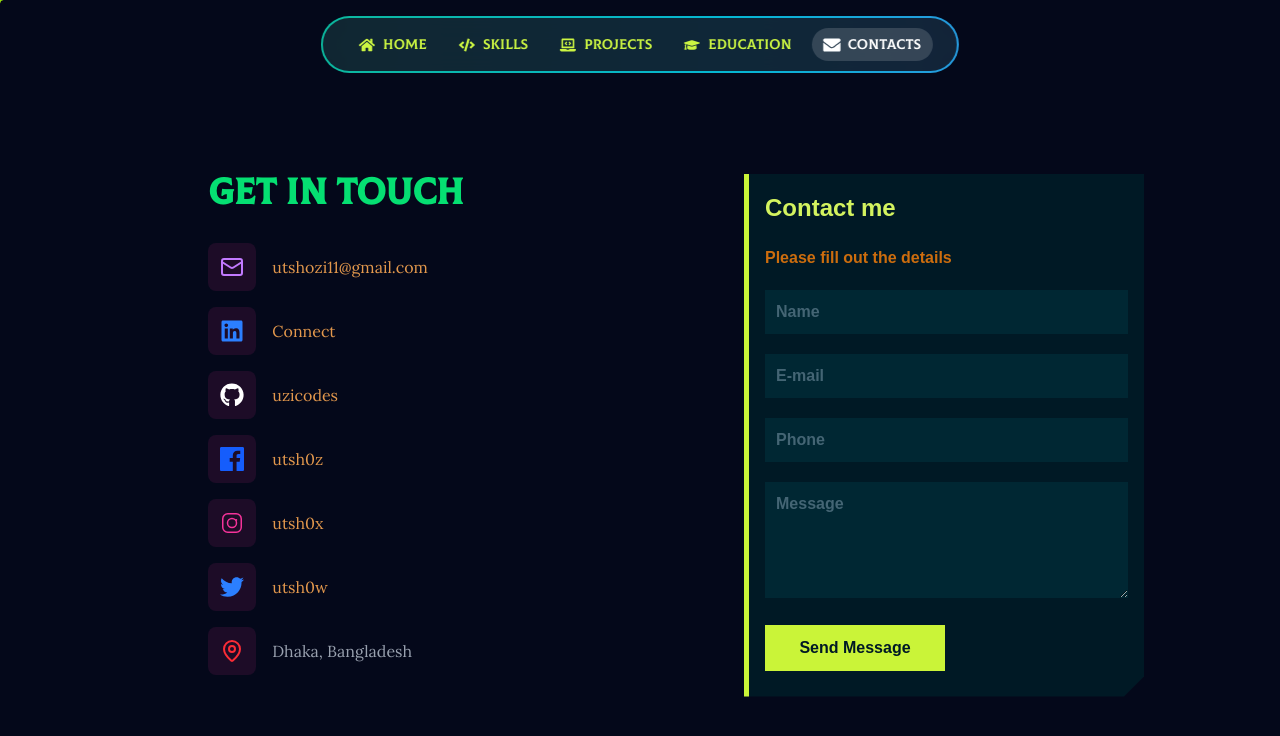
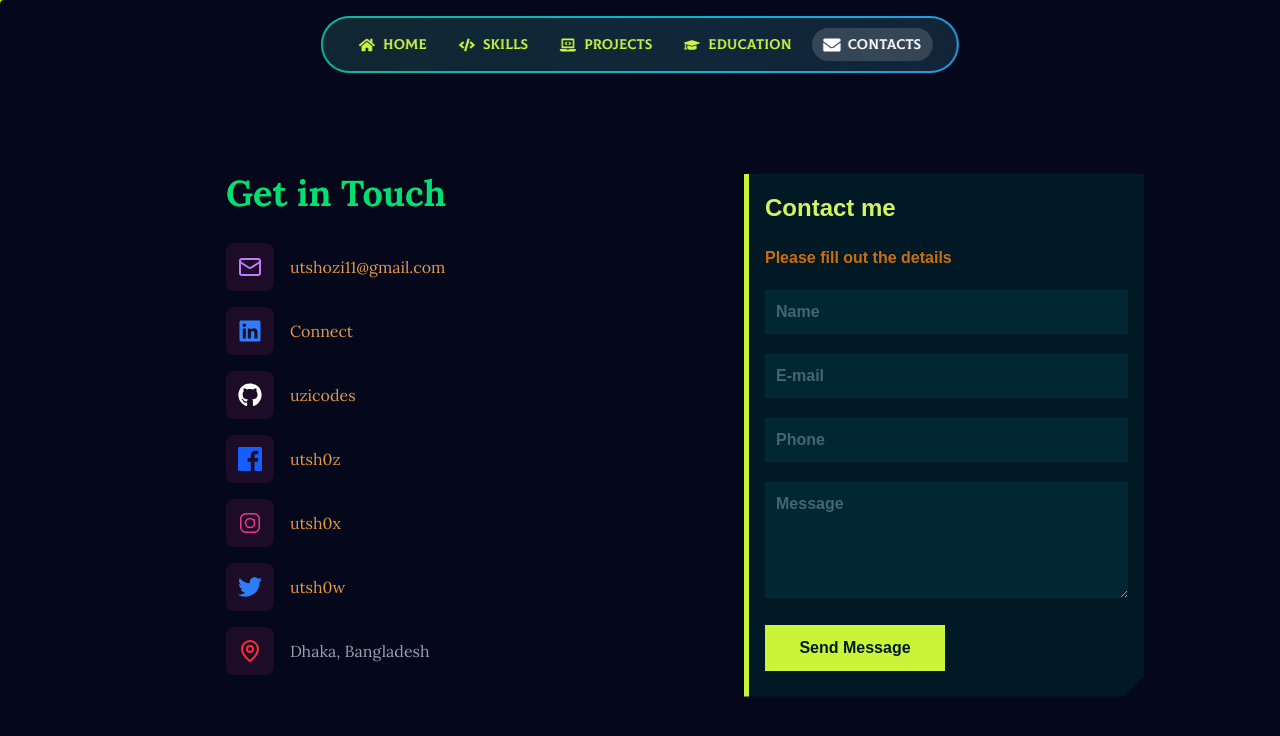
Before and after one commit to uzicodes/utsho-heaven-chowdhury, a Next.js app: page /contacts in a window 1280 px wide. Shown: the top 736 px of the page. Built offline with nearby package versions, Linux system fonts and the light colour scheme.

Commit message:
refactoring colors

```diff
--- a/src/app/contacts/page.tsx
+++ b/src/app/contacts/page.tsx
@@ -92,7 +92,7 @@ export default function Contact() {
               {/* Contact Info */}
               <div className="space-y-8 flex flex-col justify-center items-center h-full">
                 <div className="space-y-5 lg:pr-0">
-                  <h3 className="text-4xl font-bold mb-2 text-green-400 text-center" style={{ fontFamily: 'Colus, sans-serif', marginTop: '48px' }}>Get in Touch</h3>
+                  <h3 className="text-4xl font-bold mb-2 text-green-400 text-center" style={{ fontFamily: 'Lora, serif', marginTop: '48px' }}>Get in Touch</h3>
                   <div className="mb-7.5"></div>
                   <div className="space-y-4">
                     {contactItems.map((item, index) => (
```
